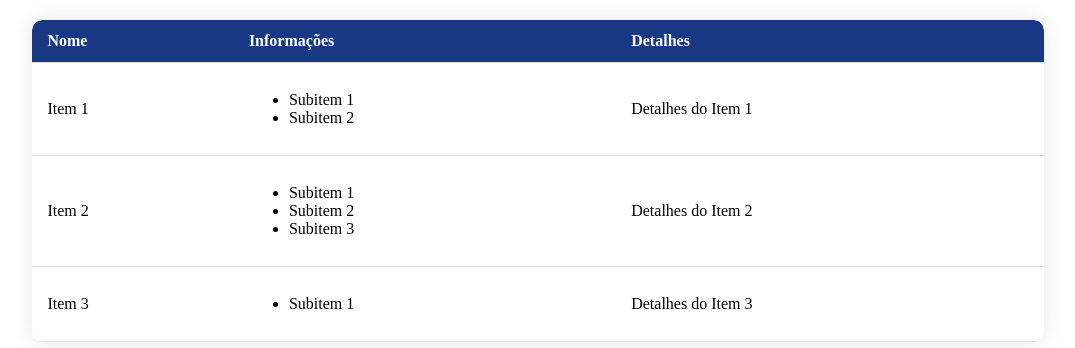
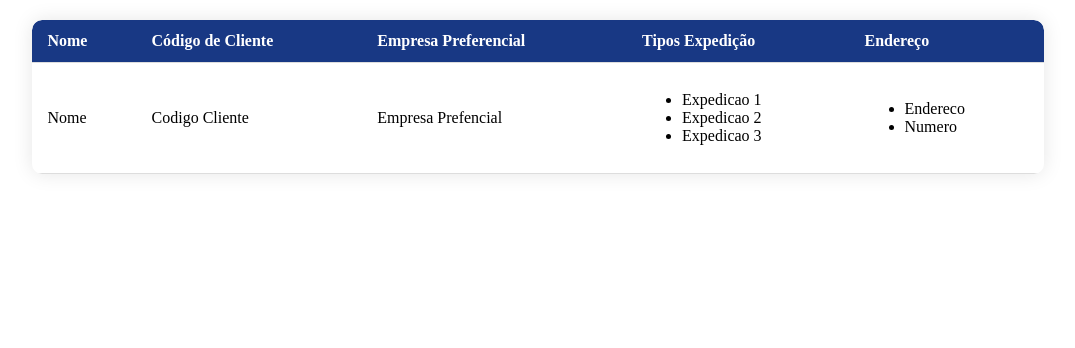
Before and after one commit to LRamires/paginas, a website: page CXoneTable.html in a window 1280 px wide. Shown: the whole page, without its empty margins (102-1177 px from the left). Drawn offline with Linux system fonts and the light colour scheme.

Commit message:
Update CXoneTable.html

```diff
--- a/CXoneTable.html
+++ b/CXoneTable.html
@@ -50,40 +50,26 @@
   <thead>
     <tr>
       <th>Nome</th>
-      <th>Informações</th>
-      <th>Detalhes</th>
+      <th>Código de Cliente</th>
+      <th>Empresa Preferencial</th>
+      <th>Tipos Expedição</th>
+      <th>Endereço</th>
     </tr>
   </thead>
   <tbody>
     <tr>
-      <td>Item 1</td>
-      <td>
-        <ul>
-          <li>Subitem 1</li>
-          <li>Subitem 2</li>
-        </ul>
-      </td>
-      <td>Detalhes do Item 1</td>
-    </tr>
-    <tr>
-      <td>Item 2</td>
-      <td>
-        <ul>
-          <li>Subitem 1</li>
-          <li>Subitem 2</li>
-          <li>Subitem 3</li>
-        </ul>
-      </td>
-      <td>Detalhes do Item 2</td>
-    </tr>
-    <tr>
-      <td>Item 3</td>
-      <td>
-        <ul>
-          <li>Subitem 1</li>
-        </ul>
-      </td>
-      <td>Detalhes do Item 3</td>
+      <td>Nome</td>
+      <td> Codigo Cliente</td>
+      <td> Empresa Prefencial</td>
+        <td><ul>
+          <li>Expedicao 1</li>
+          <li>Expedicao 2</li>
+          <li>Expedicao 3</li>
+        </ul></td>
+        <td> <ul>
+          <li>Endereco</li>
+          <li>Numero</li>
+        </ul></td>
     </tr>
   </tbody>
 </table>
```
